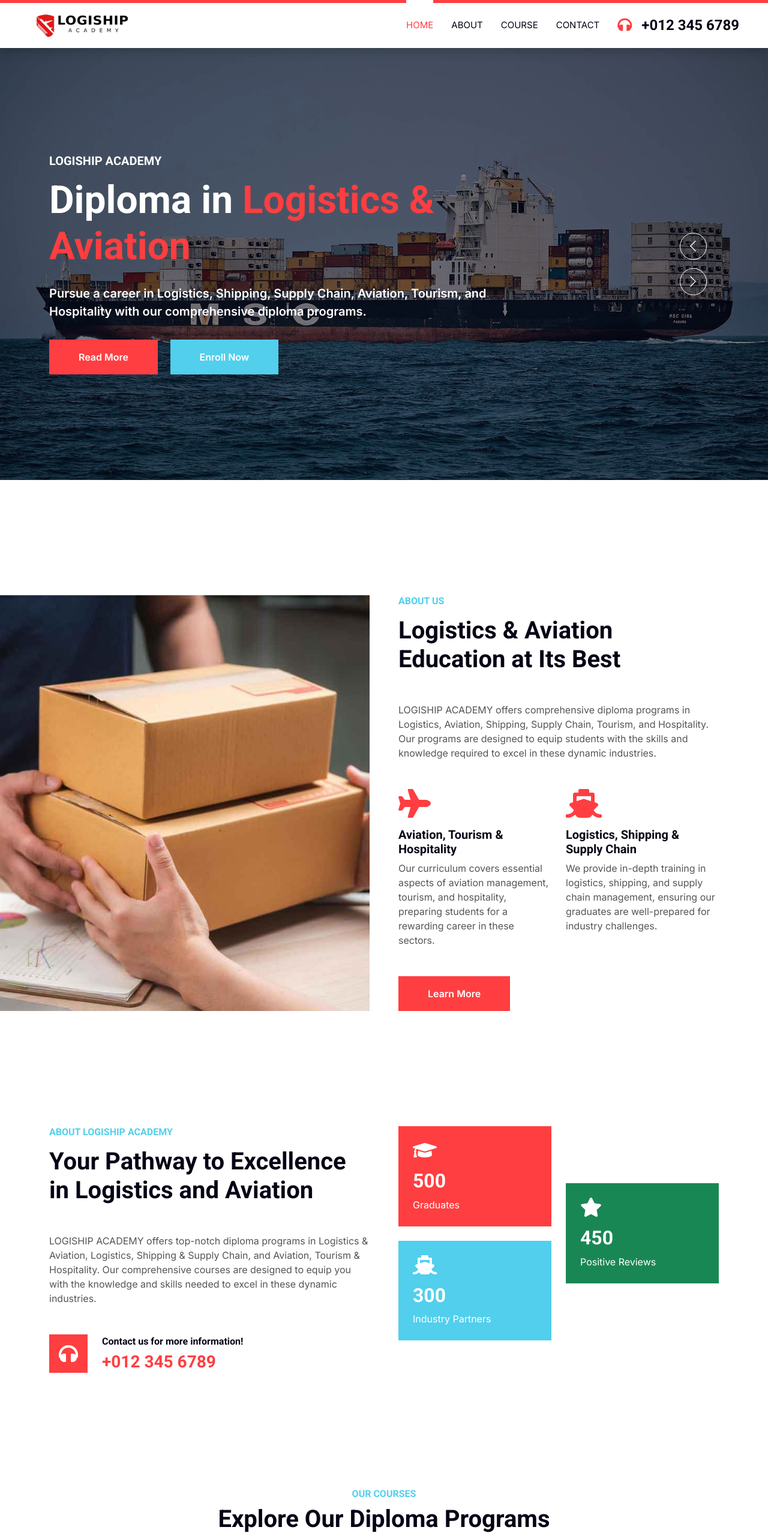
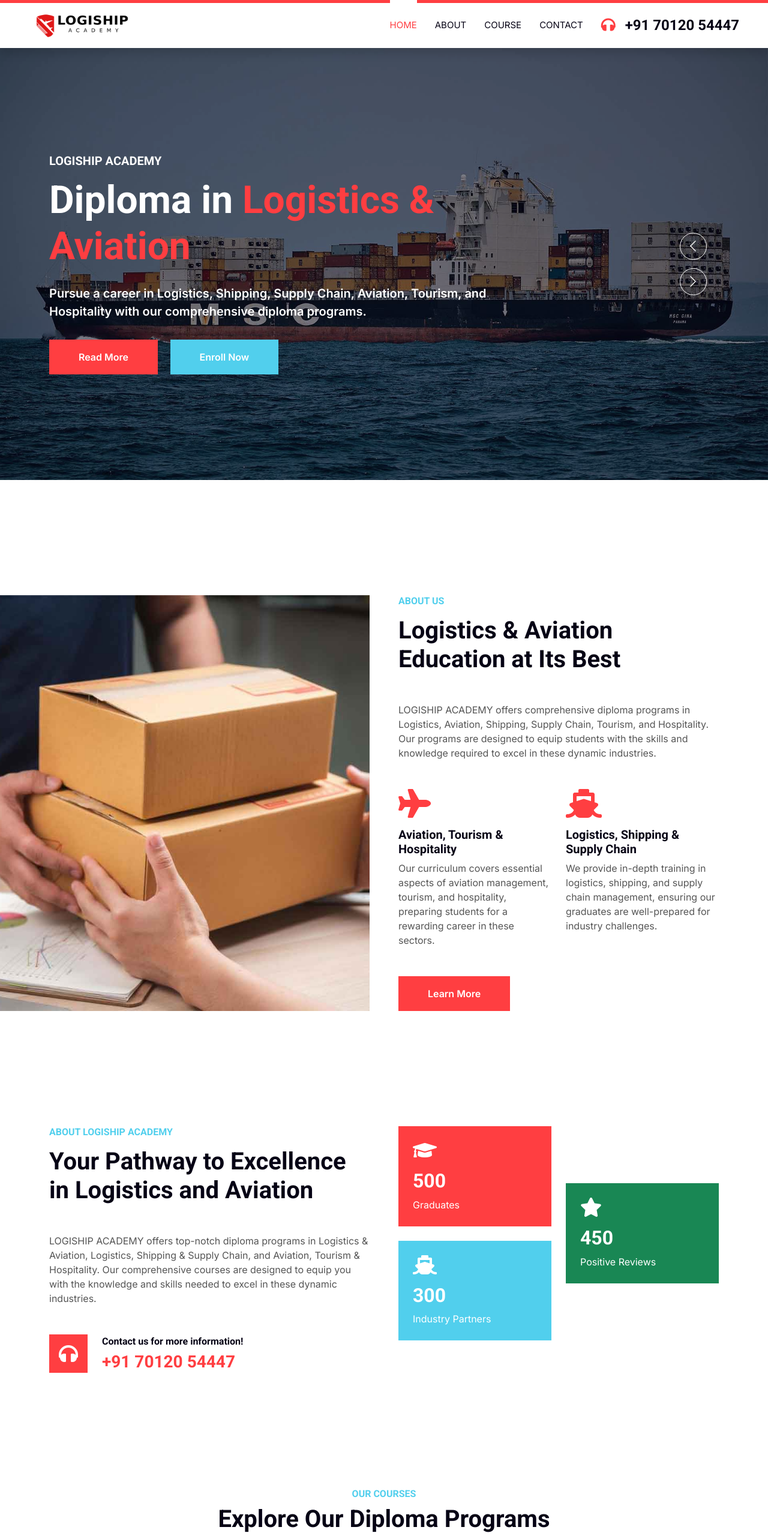
Before and after one commit to slfspaceserver/logiship-academy, a plain HTML site: page index.html in a window 1280 px wide. Shown: the top 2560 px of the page at 60% size. Drawn offline with nearby package versions, Linux system fonts and the light colour scheme.

Commit message:
Update index.html

```diff
--- a/index.html
+++ b/index.html
@@ -49,7 +49,7 @@
                 <a href="#course" class="nav-item nav-link">Course</a>
                 <a href="#contact" class="nav-item nav-link">Contact</a>
             </div>
-            <h4 class="m-0 pe-lg-5 d-none d-lg-block"><i class="fa fa-headphones text-primary me-3"></i>+012 345 6789</h4>
+            <h4 class="m-0 pe-lg-5 d-none d-lg-block"><i class="fa fa-headphones text-primary me-3"></i>+91 70120 54447</h4>
         </div>
     </nav>
     <!-- Navbar End -->
@@ -141,7 +141,7 @@
                     <i class="fa fa-headphones fa-2x flex-shrink-0 bg-primary p-3 text-white"></i>
                     <div class="ps-4">
                         <h6>Contact us for more information!</h6>
-                        <h3 class="text-primary m-0">+012 345 6789</h3>
+                        <h3 class="text-primary m-0">+91 70120 54447</h3>
                     </div>
                 </div>
             </div>
@@ -305,7 +305,7 @@
                     <i class="fa fa-headphones fa-2x flex-shrink-0 bg-primary p-3 text-white"></i>
                     <div class="ps-4">
                         <h6>Call for any query!</h6>
-                        <h3 class="text-primary m-0">+012 345 6789</h3>
+                        <h3 class="text-primary m-0">+91 70120 54447</h3>
                     </div>
                 </div>
             </div>
```
